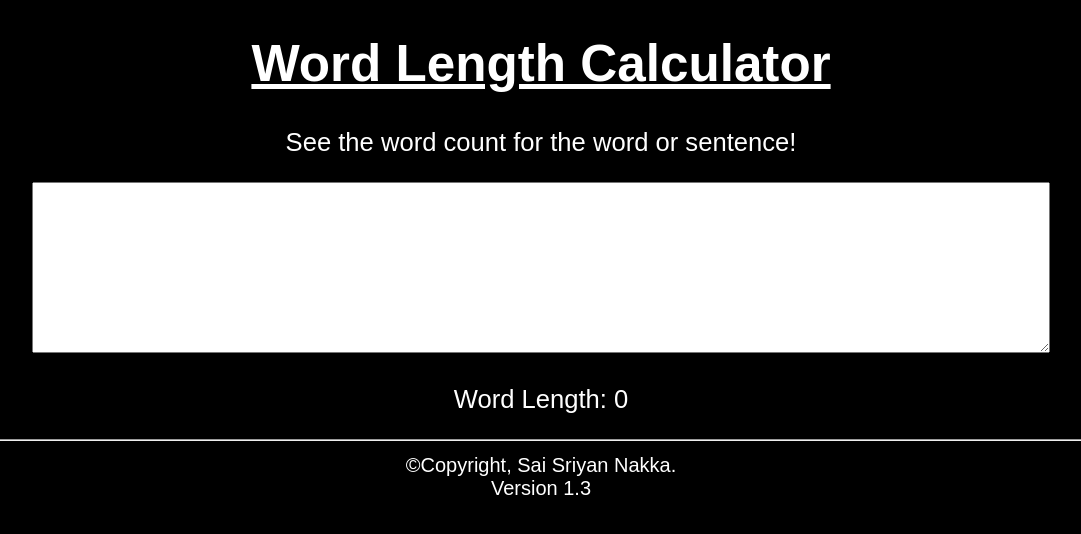
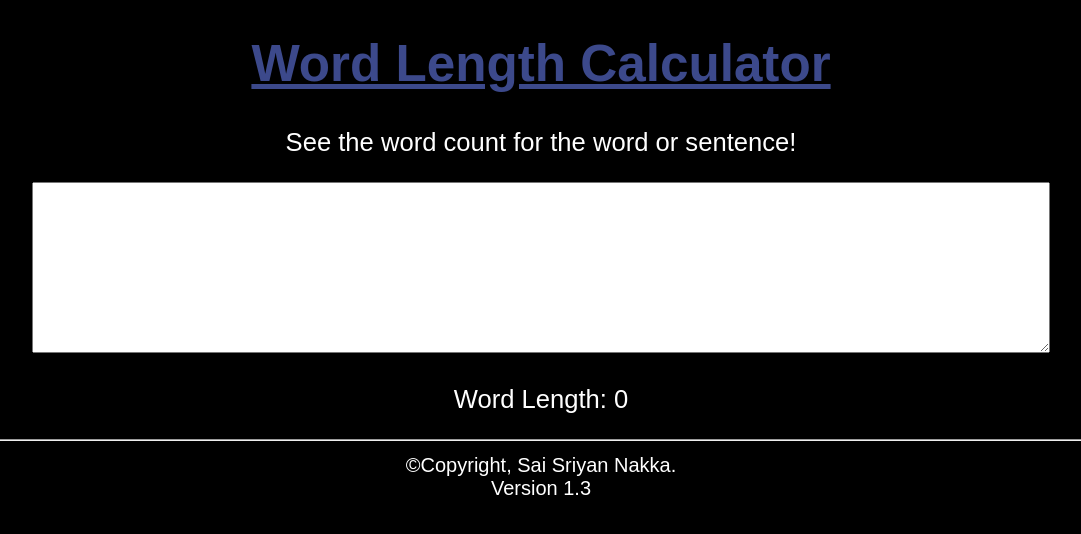
Before and after one commit to Sriyan-Nakka/word-length.com, a plain HTML site: page index.html in a window 1280 px wide. Shown: the whole page, without its empty margins (99-1180 px from the left). Drawn offline with Linux system fonts and the light colour scheme; a web font is replaced by a local one.

Commit message:
Update index.html

```diff
--- a/index.html
+++ b/index.html
@@ -43,6 +43,7 @@
       }
       .head {
         text-decoration: underline;
+        color: rgb(60, 73, 139);
       }
       .tiny {
         font-family: mainFontItalic, sans-serif;
```
